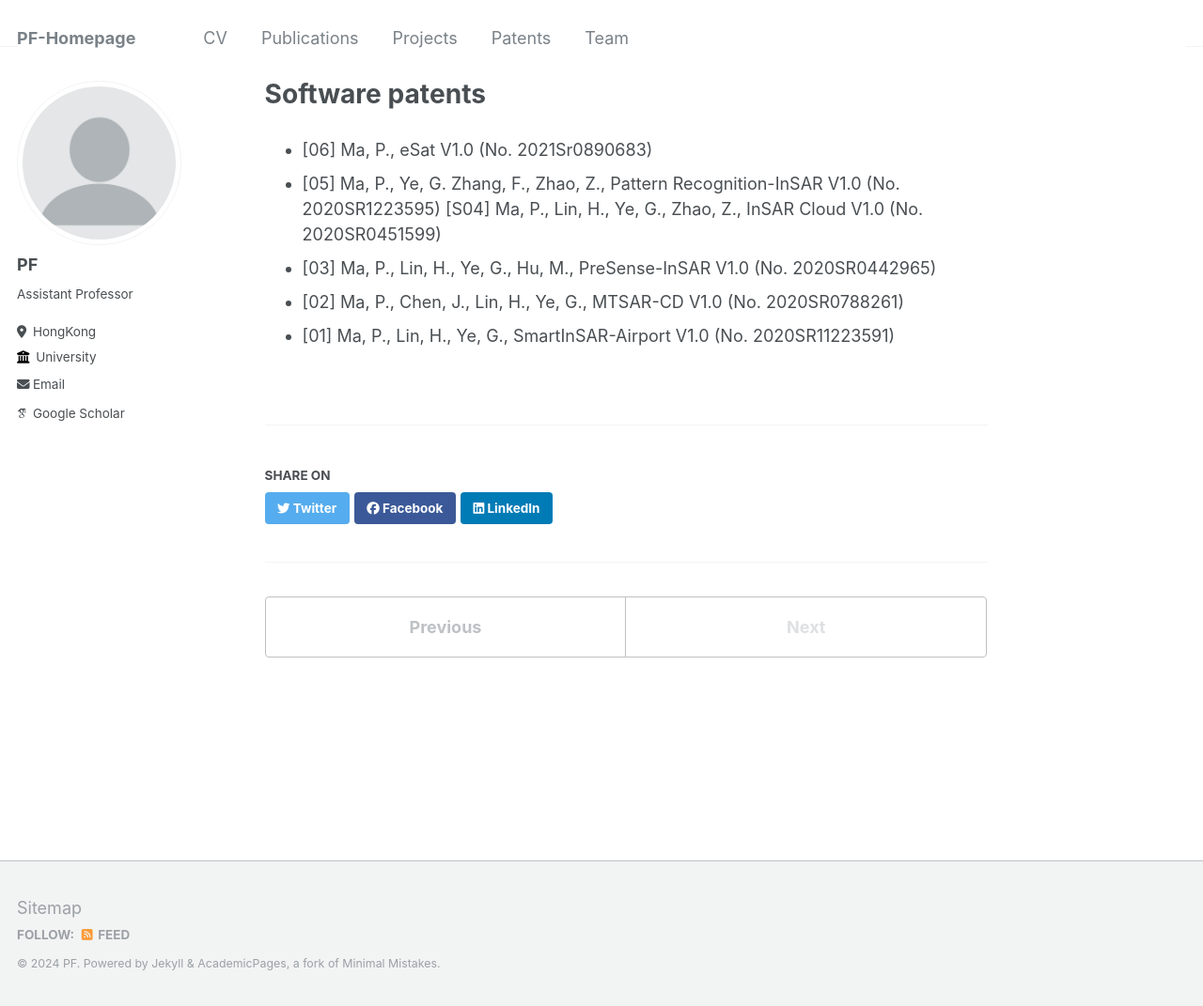
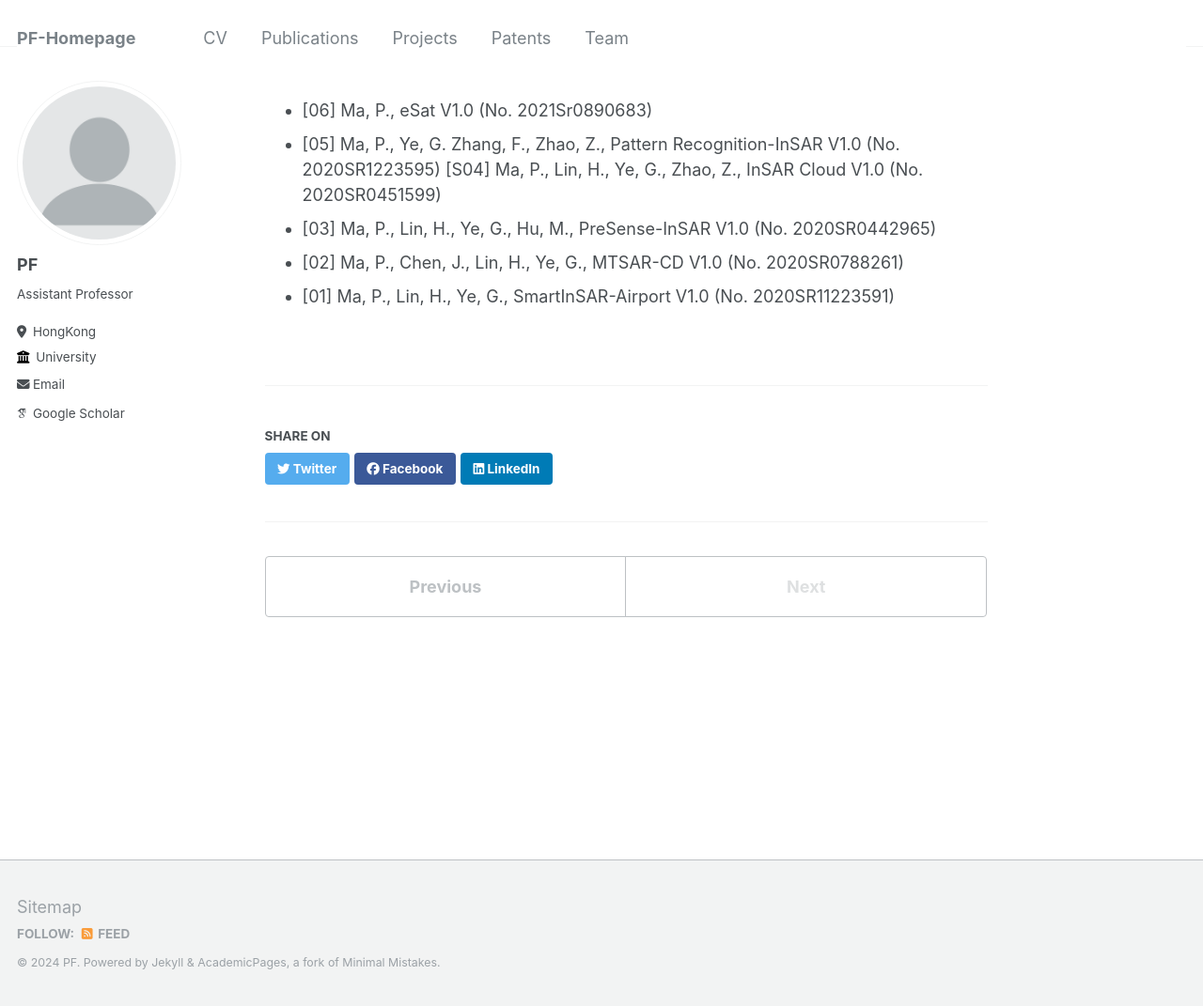
Before and after one commit to pfMA03/peifengMa, a Jekyll site: the page built from _portfolio/Software Patents.md, in a window 1280 px wide and 1071 px high. Shown: the whole window at 94% size. Built offline with Jekyll 4.4.1, drawn with Linux system fonts in a browser that asks for light colours; some web fonts are replaced.

Commit message:
Update Software Patents.md

```diff
--- a/_portfolio/Software Patents.md
+++ b/_portfolio/Software Patents.md
@@ -1,6 +1,5 @@
 ---
-# title: "Software Patents"
- excerpt: "Invention Patents"
+title: "Software Patents"
  collection: portfolio
 ---
 
```
